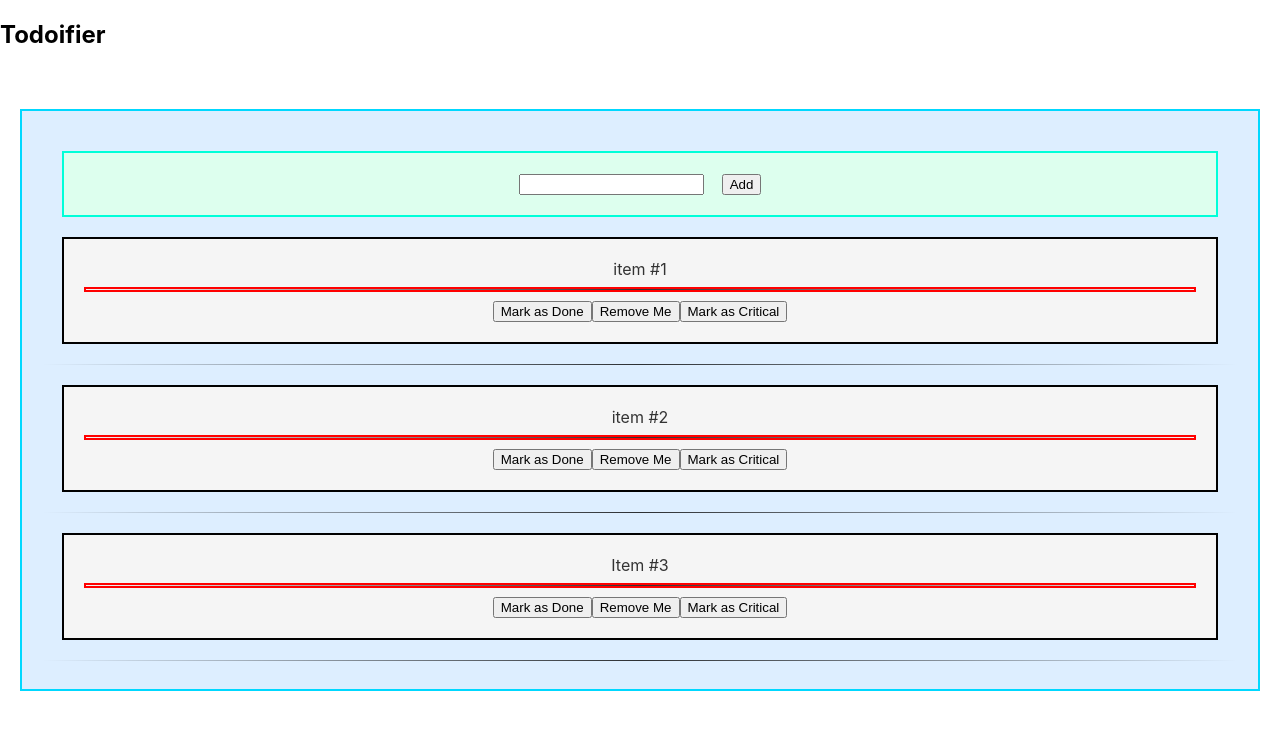
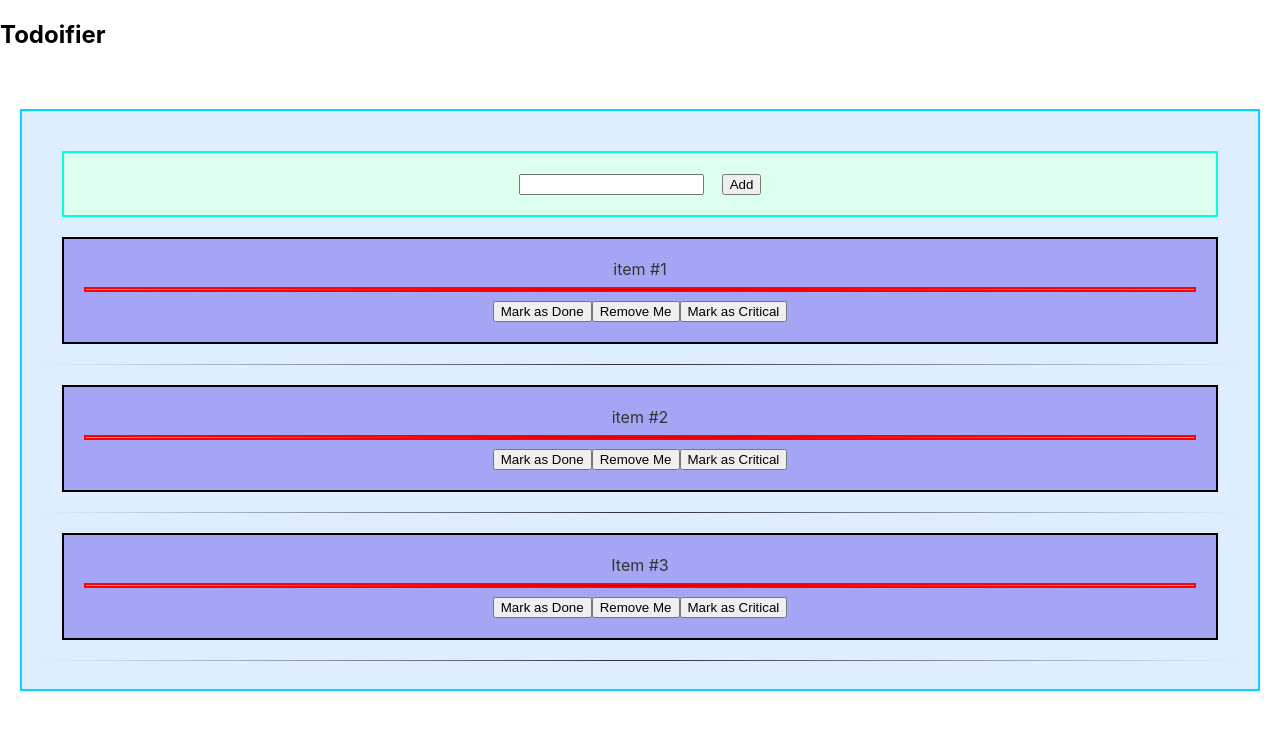
Before and after one commit to anshulrts/react-packet, a React (Create React App) app: page / in a window 1280 px wide. Shown: the top 730 px of the page. Built offline with nearby package versions, Linux system fonts and the light colour scheme.

Commit message:
Working with CSS Modules and SASS

```diff
--- a/src/Todo/Todo.js
+++ b/src/Todo/Todo.js
@@ -1,5 +1,5 @@
 import React, { Component } from 'react';
-import styles from  './Todo.module.css';
+import styles from  './Todo.module.scss';
 
 class Todo extends Component {
 
--- a/src/Todo/Todo.module.css
+++ b/src/Todo/Todo.module.scss
@@ -1,7 +1,9 @@
+@import "../shared";
+
 .todo {
     border: 2px solid black;
     text-align: center;
-    background: #f5f5f5;
+    background: $todo-normal;
     color: #333333;
     margin: 20px;
     padding: 20px;
@@ -9,11 +11,11 @@
 
 .critical {
     composes: todo;
-    border : 4px dashed red;
+    background: $todo-critical;
 }
 
 .done {
-    background: #f58888;
+    background: $todo-complete;
   }
 
   .redDivider {
```
